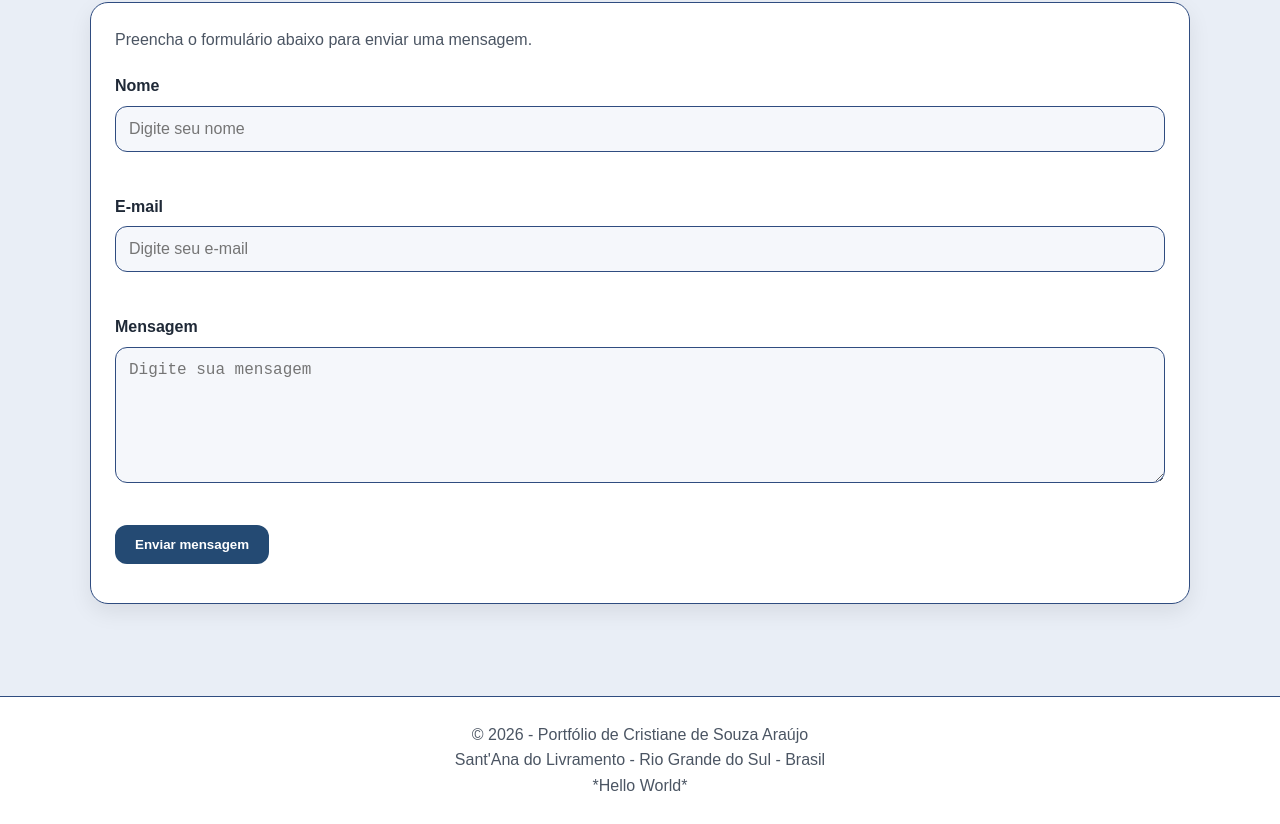
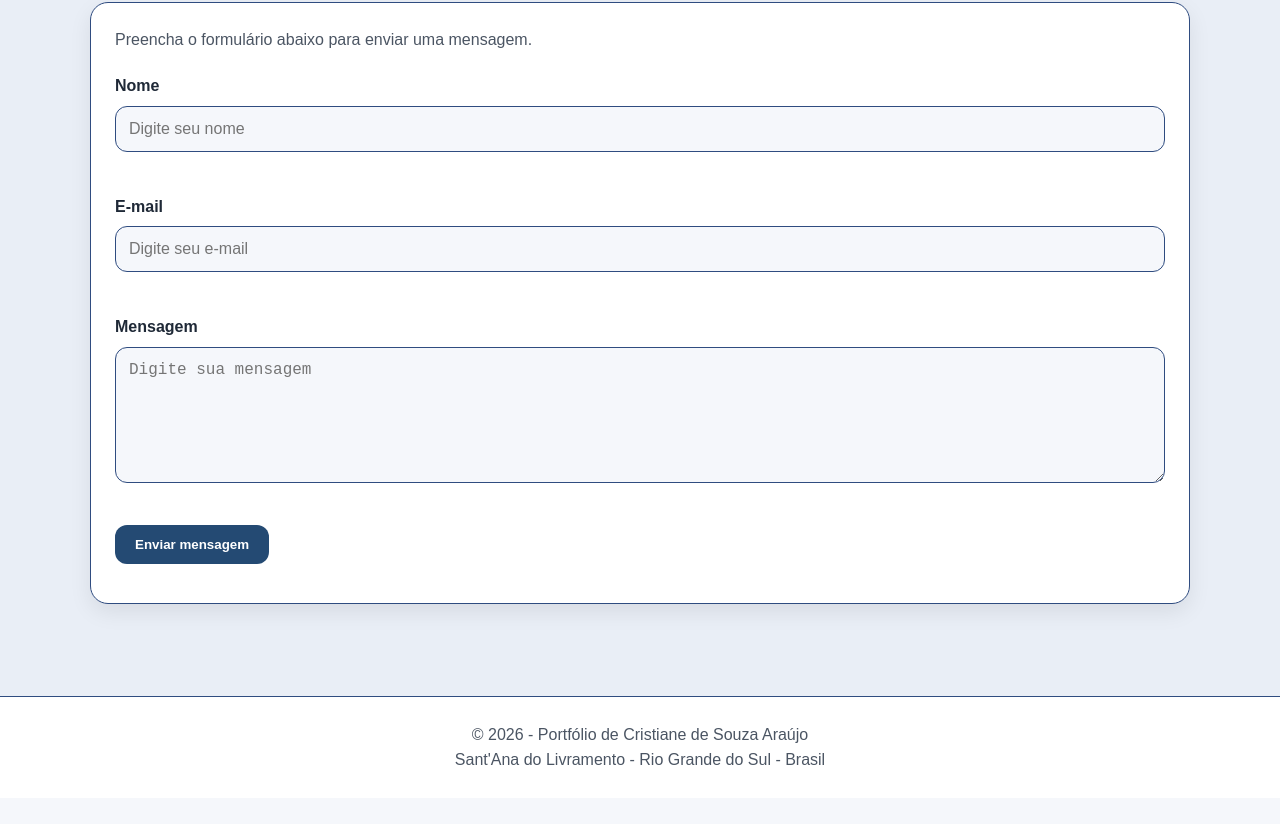
Before and after one commit to CristianeAraujo88/portfolio-cristiane-araujo, a plain HTML site: page index.html in a window 1280 px wide. Shown: the part 2892-3716 px from the top of the page. After the commit the page ends 3690 px from the top, so only its background shows below. Drawn offline with Linux system fonts and the light colour scheme.

Commit message:
Update index.html

```diff
--- a/index.html
+++ b/index.html
@@ -271,7 +271,6 @@
         <div class="container">
             <p>© 2026 - Portfólio de Cristiane de Souza Araújo</p>
             <p>Sant'Ana do Livramento - Rio Grande do Sul - Brasil</p>
-            <p>*Hello World*</p>
         </div>
     </footer>
 
```
